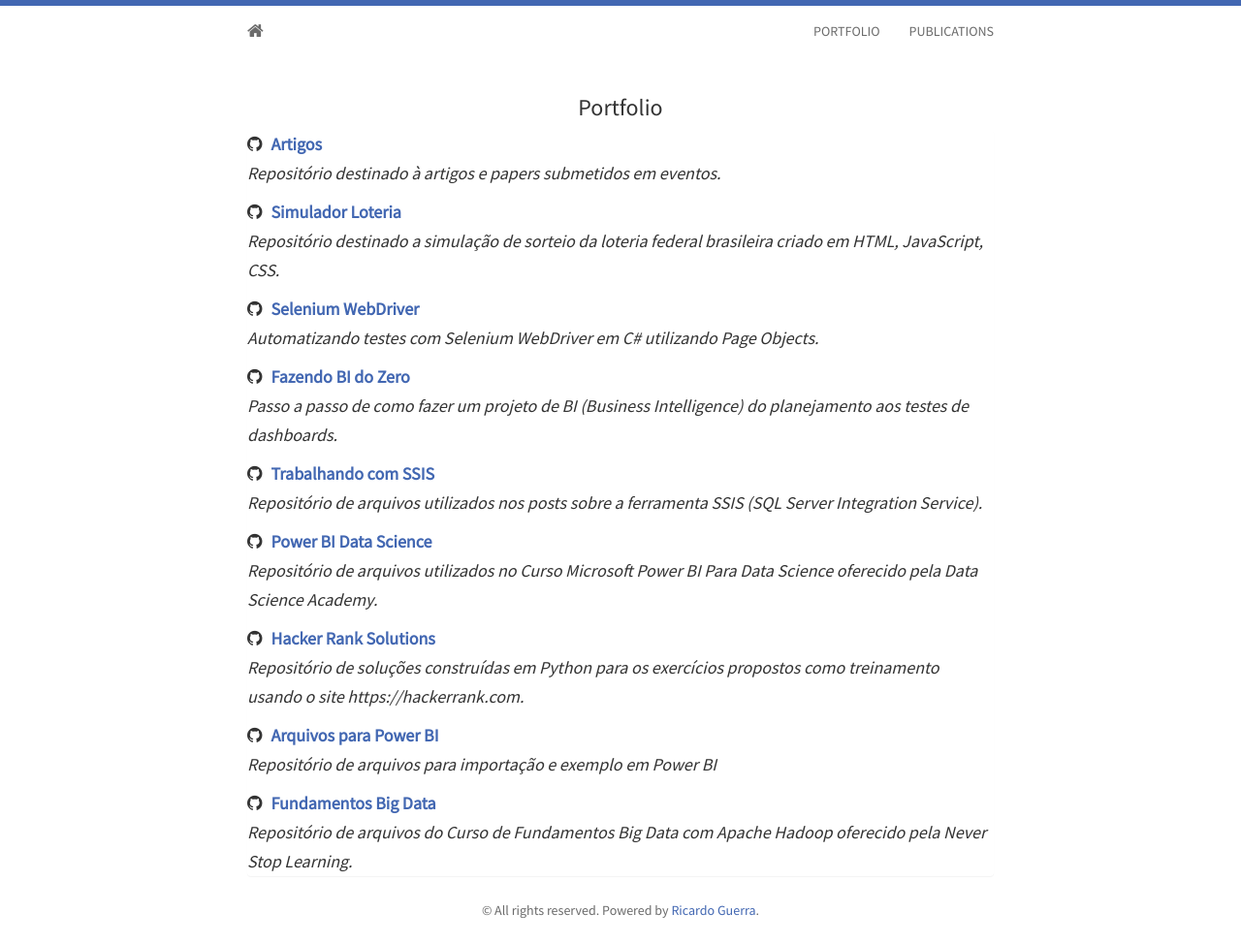
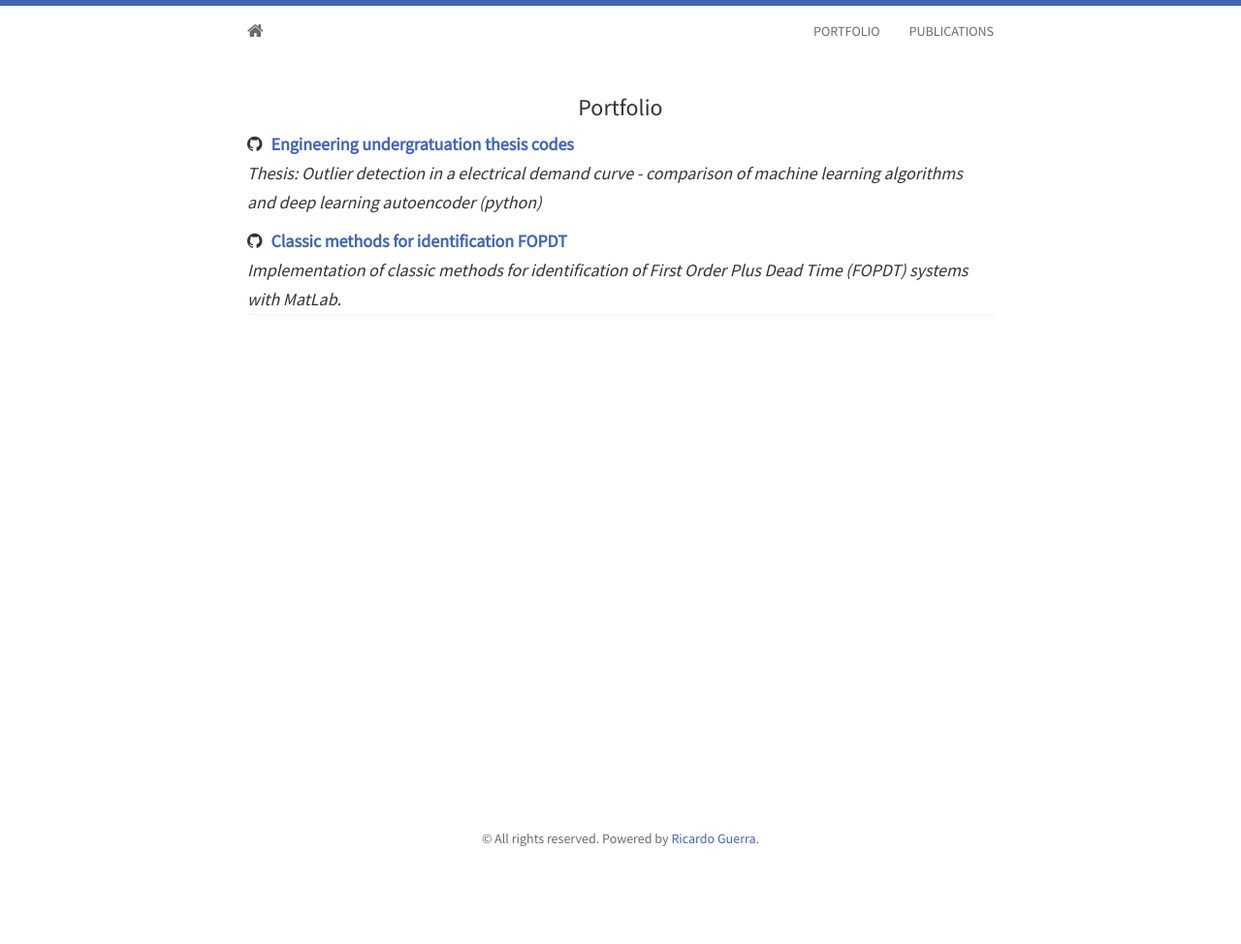
Before and after one commit to rwguerra/rwguerra.github.io, a Jekyll site: the page built from portfolio.html, in a window 1280 px wide. Shown: the whole page at 97% size. Built offline with Jekyll 4.4.1, drawn with Linux system fonts in a browser that asks for light colours; nearby versions of some CDN libraries; after the commit the page ends 900 px from its top, so only the background shows below that.

Commit message:
Update portfolio.html

```diff
--- a/_includes/portfolio.html
+++ b/_includes/portfolio.html
@@ -3,41 +3,14 @@
   <h3>Portfolio</h3>
 	  <div class="panel panel-default">
 		<h5>
-			<i class="fa fa-github">&nbsp;&nbsp;</i><strong><a href="https://github.com/mateusblopes/artigos" target="_blank">Artigos</a></strong>
-			<p><i>Repositório destinado à artigos e papers submetidos em eventos.</i></p>
+			<i class="fa fa-github">&nbsp;&nbsp;</i><strong><a href="https://github.com/rwguerra/outlier_detection_electrical_demand_curve_deep_learning" target="_blank">Engineering undergratuation thesis codes</a></strong>
+			<p><i>Thesis: Outlier detection in a electrical demand curve - comparison of machine learning algorithms and deep learning autoencoder (python)</i></p>
 		</h5>
 		<h5>
-			<i class="fa fa-github">&nbsp;&nbsp;</i><strong><a href="https://github.com/mateusblopes/simuladorLoteria" target="_blank">Simulador Loteria</a></strong>
-			<p><i>Repositório destinado a simulação de sorteio da loteria federal brasileira criado em HTML, JavaScript, CSS.</i></p>
+			<i class="fa fa-github">&nbsp;&nbsp;</i><strong><a href="https://github.com/rwguerra/classic_identification_FOPDT" target="_blank">Classic methods for identification FOPDT</a></strong>
+			<p><i>Implementation of classic methods for identification of First Order Plus Dead Time (FOPDT) systems with MatLab.</i></p>
 		</h5>
-		<h5>
-			<i class="fa fa-github">&nbsp;&nbsp;</i><strong><a href="https://github.com/mateusblopes/selenium-webdriver" target="_blank">Selenium WebDriver</a></strong>
-			<p><i>Automatizando testes com Selenium WebDriver em C# utilizando Page Objects.</i></p>
-		</h5>
-		<h5>
-			<i class="fa fa-github">&nbsp;&nbsp;</i><strong><a href="https://github.com/mateusblopes/fazendo-bi-do-zero" target="_blank">Fazendo BI do Zero</a></strong>
-			<p><i>Passo a passo de como fazer um projeto de BI (Business Intelligence) do planejamento aos testes de dashboards.</i></p>
-		</h5>
-		<h5>
-			<i class="fa fa-github">&nbsp;&nbsp;</i><strong><a href="https://github.com/mateusblopes/trabalhando-com-ssis" target="_blank">Trabalhando com SSIS</a></strong>
-			<p><i>Repositório de arquivos utilizados nos posts sobre a ferramenta SSIS (SQL Server Integration Service).</i></p>
-		</h5>
-		<h5>
-			<i class="fa fa-github">&nbsp;&nbsp;</i><strong><a href="https://github.com/mateusblopes/PowerBI-DataScience" target="_blank">Power BI Data Science</a></strong>
-			<p><i>Repositório de arquivos utilizados no Curso Microsoft Power BI Para Data Science oferecido pela Data Science Academy.</i></p>
-		</h5>
-		<h5>
-			<i class="fa fa-github">&nbsp;&nbsp;</i><strong><a href="https://github.com/mateusblopes/hackerranksolutions" target="_blank">Hacker Rank Solutions</a></strong>
-			<p><i>Repositório de soluções construídas em Python para os exercícios propostos como treinamento usando o site https://hackerrank.com.</i></p>
-		</h5>
-		<h5>
-			<i class="fa fa-github">&nbsp;&nbsp;</i><strong><a href="https://github.com/mateusblopes/arquivosparapowerbi" target="_blank">Arquivos para Power BI</a></strong>
-			<p><i>Repositório de arquivos para importação e exemplo em Power BI</i></p>
-		</h5>
-		<h5>
-			<i class="fa fa-github">&nbsp;&nbsp;</i><strong><a href="https://github.com/mateusblopes/fundamentos-big-data" target="_blank">Fundamentos Big Data</a></strong>
-			<p><i>Repositório de arquivos do Curso de Fundamentos Big Data com Apache Hadoop oferecido pela Never Stop Learning.</i></p>
-		</h5>
+
 	</div>
 </div>
 </section>
```
